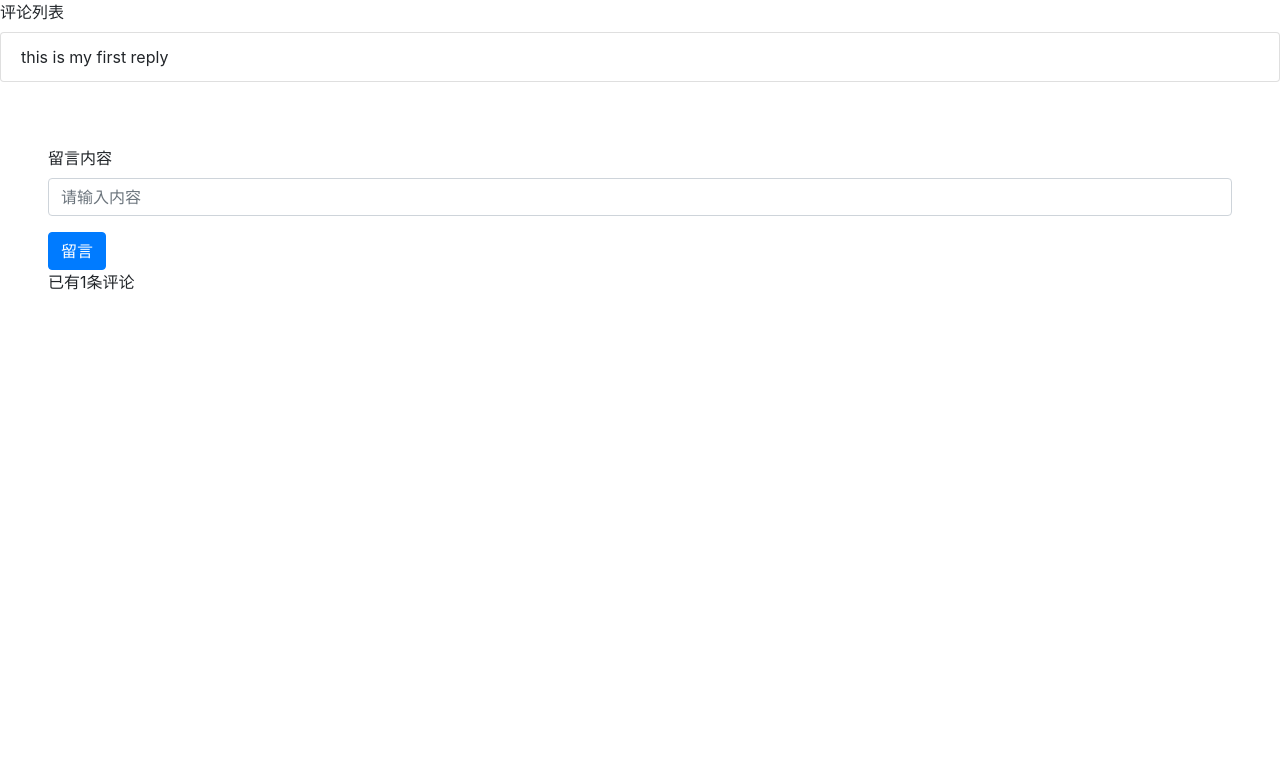
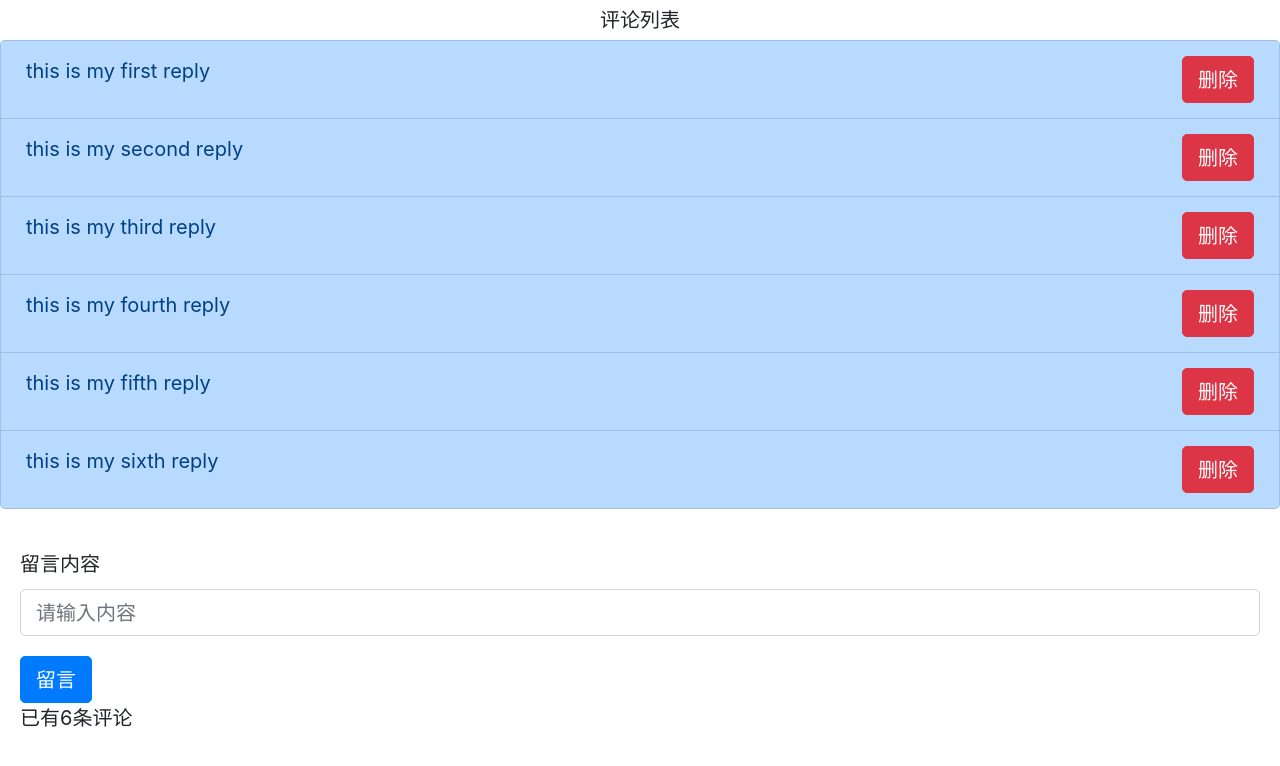
Before and after one commit to tengxiaoyang/guest-book, a React (Create React App) app: page / in a window 1280 px wide. Shown: the top 766 px of the page. Built offline with nearby package versions, Linux system fonts and the light colour scheme.

Commit message:
新增或修改

```diff
--- a/src/App.js
+++ b/src/App.js
@@ -39,20 +39,37 @@ class App extends React.Component {
   constructor(props) {
     super(props)
     this.state = {
-      comments: ['this is my first reply']
+      comments: [
+        'this is my first reply',
+        'this is my second reply',
+        'this is my third reply',
+        'this is my fourth reply',
+        'this is my fifth reply',
+        'this is my sixth reply',
+      ]
     }
     this.addComment = this.addComment.bind(this)
+    this.deleteComment = this.deleteComment.bind(this)
   }
   addComment(comment) {
     this.setState({
       comments: [...this.state.comments, comment]
     })
   }
+  deleteComment(indexToDelete) {
+    console.log(indexToDelete)
+    this.setState(
+      this.state.comments.splice(indexToDelete, 1)
+    )
+  }
   render() {
     const { comments } = this.state
     return (
       <div>
-        <CommentList comments={comments} />
+        <CommentList
+          comments={comments}
+          onDeleteComment={this.deleteComment}
+        />
         <CommentBoxUncontrolled
           componentsLength={comments.length}
           onAddComment={this.addComment}
--- a/src/components/CommentBoxUncontrolled.js
+++ b/src/components/CommentBoxUncontrolled.js
@@ -13,7 +13,7 @@ class CommentBoxUncontrolled extends React.Component {
   }
   render() {
     return (
-      <form className="p-5" onSubmit={this.handleSubmit}>
+      <form className="p-3" onSubmit={this.handleSubmit}>
         <div className="form-group">
           <label>留言内容</label>
           <input
--- /dev/null
+++ b/src/components/CommentList.css
@@ -0,0 +1,14 @@
+html {
+  font-size: 20px;
+}
+.comment-list-title {
+  width: 5rem;
+  height: 2rem;
+  display: block;
+  margin: 0 auto;
+  line-height: 2rem;
+  text-align: center;
+}
+.delete-comment {
+  float: right;
+}
--- a/src/components/CommentList.js
+++ b/src/components/CommentList.js
@@ -1,47 +1,34 @@
 import React from 'react';
+import './CommentList.css'
 
-// class CommentList extends React.Component {
-//   constructor(props) {
-//     super(props)
-//     this.handleSubmit = this.handleSubmit.bind(this)
-//   }
-//   handleSubmit(event) {
-//     alert(this.textInput.value)
-//     event.preventDefault()
-//   }
-//   render() {
-//     return (
-//       <form className="p-5" onSubmit={this.handleSubmit}>
-//         <div className="form-group">
-//           <label>留言内容</label>
-//           <input
-//             type="text"
-//             className="form-control"
-//             placeholder="请输入内容"
-//             ref={(textInput) => {this.textInput = textInput}}
-//           >
-//           </input>
-//         </div>
-//         <button
-//           type="submit"
-//           className="btn btn-primary">
-//           留言
-//         </button>
-//       </form>
-//     )
-//   }
-// }
-
-
-const CommentList = ({ comments }) => {
+class CommentList extends React.Component {
+  constructor(props) {
+    super(props)
+    // this.handleDeleteComment = this.handleDeleteComment.bind(this)
+  }
+  handleDeleteComment = (index) => {
+    // alert(index)
+    console.log(index)
+    this.props.onDeleteComment(index)
+    // event.preventDefault()
+  }
+  render() {
+    const { comments } = this.props
     return (
       <div className="comment-list-component">
-      <label>评论列表</label>
+        <label className="comment-list-title">评论列表</label>
         <ul className="list-group mb-3">
           {
             comments.map((comment, index) =>
-            <li key={index} className="list-group-item">
+              <li key={index} className="list-group-item list-group-item-primary">
                 {comment}
+                <button
+                  key={index}
+                  className="delete-comment btn btn-danger"
+                  onClick={this.handleDeleteComment.bind(this, index)}
+                >
+                  删除
+                </button>
               </li>
             )
           }
@@ -49,5 +36,29 @@ const CommentList = ({ comments }) => {
       </div>
     )
   }
+}
+
+
+// const CommentList = ({ comments }) => {
+//   return (
+//     <div className="comment-list-component">
+//       <label>评论列表</label>
+//       <ul className="list-group mb-3">
+//         {
+//           comments.map((comment, index) =>
+//             <li key={index} className="list-group-item list-group-item-primary">
+//               {comment}
+//               <button
+//                 className="delete-comment btn btn-danger"
+//                 // onClick={(event)=>this.clicked("hello world",event)}
+//                 onClick={() => { this.handleDeleteComment() }}
+//               >删除</button>
+//             </li>
+//           )
+//         }
+//       </ul>
+//     </div>
+//   )
+// }
 
 export default CommentList;
```
Also changed, not shown: 1 other file (tests, documents, lock files or other folders). Lines whose indentation alone changed are shown as unchanged.
